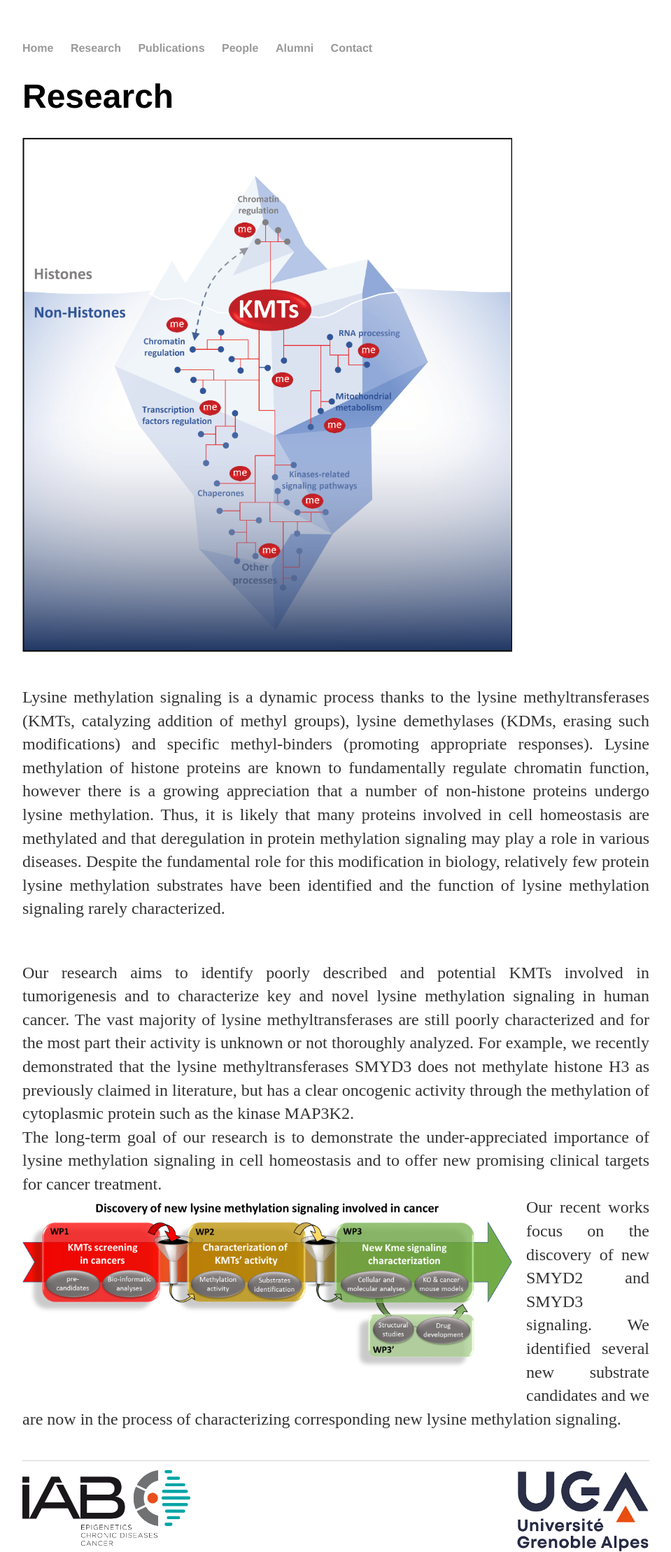
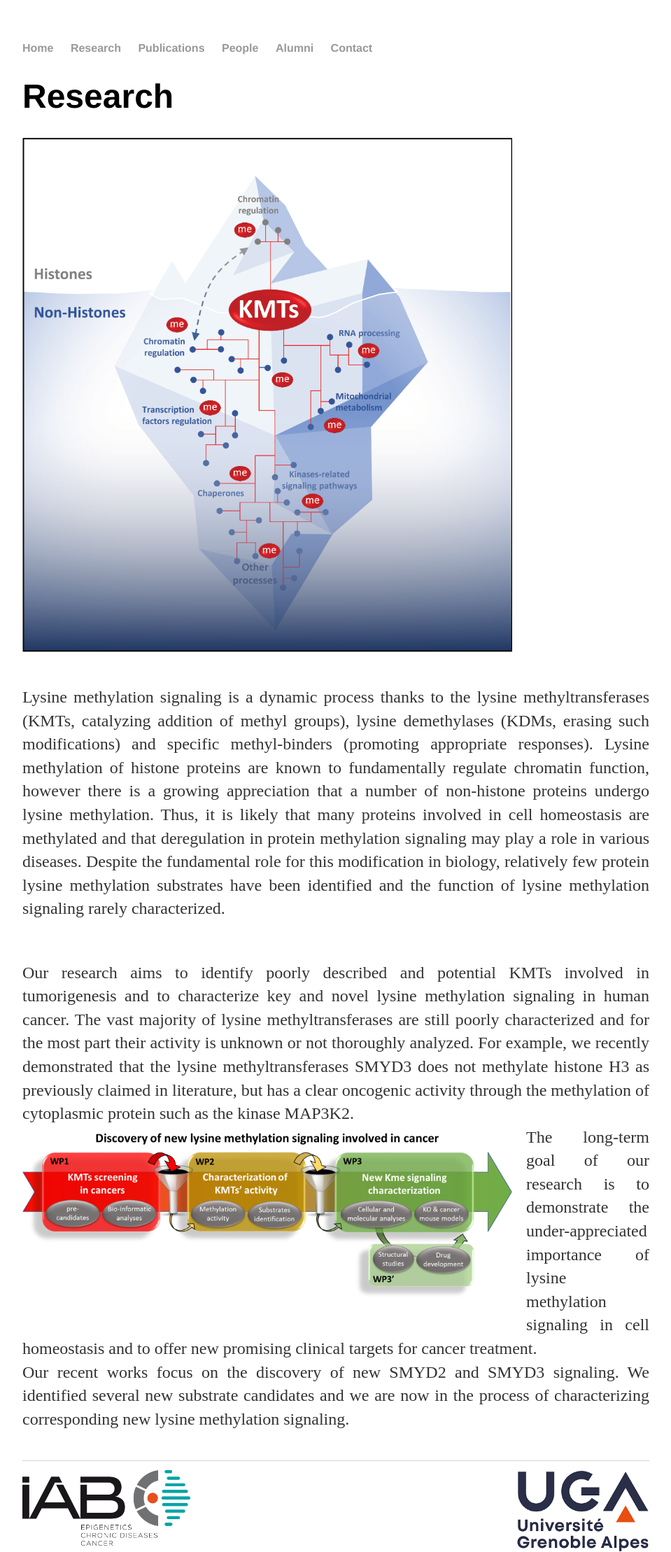
Before and after one commit to Reynoird-Lab/Reynoird-lab.github.io, a Jekyll site: the page built from Research/index.html, in a window 1280 px wide. Shown: the whole page at 70% size, without its empty margins (160-1119 px from the left). Built offline with Jekyll 4.4.1, drawn with Linux system fonts in a browser that asks for light colours; Markdown is read by kramdown in place of the engine named in the settings.

Commit message:
Update index.html

```diff
--- a/Research/index.html
+++ b/Research/index.html
@@ -7,6 +7,6 @@ title: Research
 <img src="https://reynoird-lab.github.io/Images/Lukinovic V graphical abstract CMYK_revision.png" title="Lysine Methylation Signaling" width="700" style="margin: 0px 20px 20px 0px;"/>
 <p align="justify"> Lysine methylation signaling is a dynamic process thanks to the lysine methyltransferases (KMTs, catalyzing addition of methyl groups), lysine demethylases (KDMs, erasing such modifications) and specific methyl-binders (promoting appropriate responses). Lysine methylation of histone proteins are known to fundamentally regulate chromatin function, however there is a growing appreciation that a number of non-histone proteins undergo lysine methylation. Thus, it is likely that many proteins involved in cell homeostasis are methylated and that deregulation in protein methylation signaling may play a role in various diseases. Despite the fundamental role for this modification in biology, relatively few protein lysine methylation substrates have been identified and the function of lysine methylation signaling rarely characterized. <br></div>
 <p align="justify"><br>Our research aims to identify poorly described and potential KMTs involved in tumorigenesis and to characterize key and novel lysine methylation signaling in human cancer. The vast majority of lysine methyltransferases are still poorly characterized and for the most part their activity is unknown or not thoroughly analyzed. For example, we recently demonstrated that the lysine methyltransferases SMYD3 does not methylate histone H3 as previously claimed in literature, but has a clear oncogenic activity through the methylation of cytoplasmic protein such as the kinase MAP3K2.<br>
+<img src="https://reynoird-lab.github.io/Images/research.png" title="research" width="700" align="left" style="margin: 0px 20px 20px 0px;" />
 The long-term goal of our research is to demonstrate the under-appreciated importance of lysine methylation signaling in cell homeostasis and to offer new promising clinical targets for cancer treatment.
-<img src="https://reynoird-lab.github.io/Images/research.png" title="research" width="700" align="left" style="margin: 0px 20px 20px 0px;" />
 <br>Our recent works focus on the discovery of new SMYD2 and SMYD3 signaling. We identified several new substrate candidates and we are now in the process of characterizing corresponding new lysine methylation signaling.</p><br>
```
